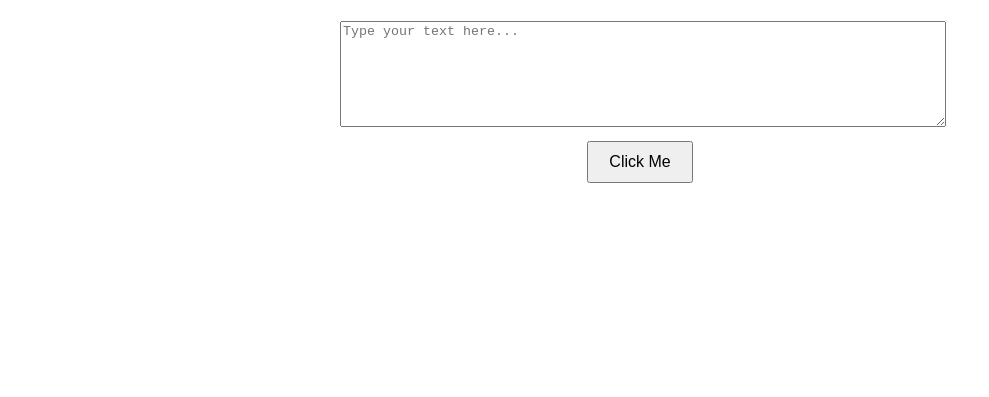
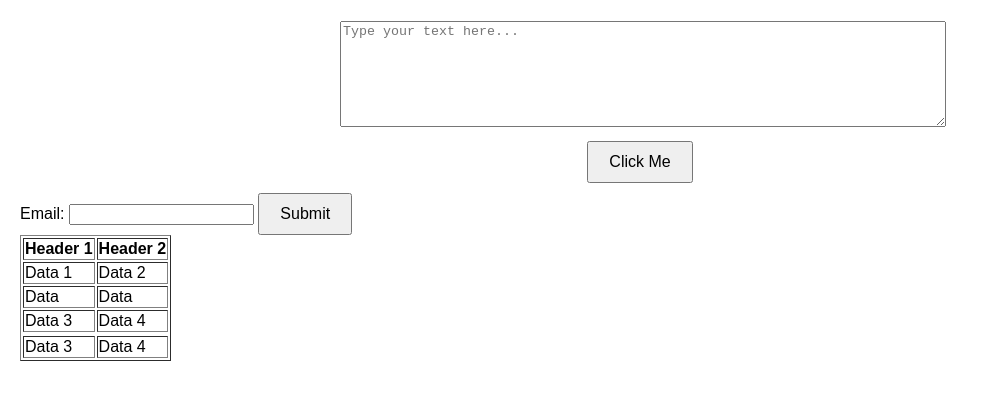
Before and after one commit to shalkichauhan/Mongodb_get_set_post, a website: page public/index.html in a window 1280 px wide. Shown: the part 79-476 px from the top of the page, without its empty margins (0-989 px from the left). Drawn offline with Linux system fonts and the light colour scheme.

Commit message:
email data from HTML and Mongodb

```diff
--- a/application.ts
+++ b/application.ts
@@ -1,5 +1,4 @@
-import {manuplateData, RequestData} from "./manplate";
-
+import { receiveUserData, RequestData} from "./manplate";
 
 const express = require('express')
 const app = express();
@@ -12,7 +11,8 @@ app.use(express.json());
 
 app.post('/details',(req:RequestData,res:any)=>{
 const myUserdata = req.body.email
-    manuplateData(req.body.email)
+    receiveUserData(req.body.email)
+
    console.log(" The User Data is :", myUserdata )
     res.send({
         message:" Successfully received!"
--- a/public/index.html
+++ b/public/index.html
@@ -58,5 +58,52 @@
 
 
 </script>
+
+
+
 </body>
+<form id="userForm">
+    <label for="email">Email:</label>
+    <input type="email" id="email" name="email" required>
+    <button type="submit">Submit</button>
+</form>
+
+<table border="1">
+    <thead>
+    <tr>
+        <th>Header 1</th>
+        <th>Header 2</th>
+
+    </tr>
+    </thead>
+    <tbody>
+    <tr>
+        <td>Data 1</td>
+        <td>Data 2</td>
+
+
+    </tr>
+    <tr>
+        <td>Data </td>
+        <td>Data </td>
+
+    </tr>
+    </tr>
+
+    <td>Data 3</td>
+    <td>Data 4</td>
+
+    <tr>
+    </tr>
+    <td>Data 3</td>
+    <td>Data 4</td>
+
+    </tr>
+    </tbody>
+</table>
+
+<script src="script.js"></script>
+
+
+
 </html>
```
Also changed, not shown: manplate.ts (+13 -3 lines), mongodbData.ts (added, +25 -0 lines).
